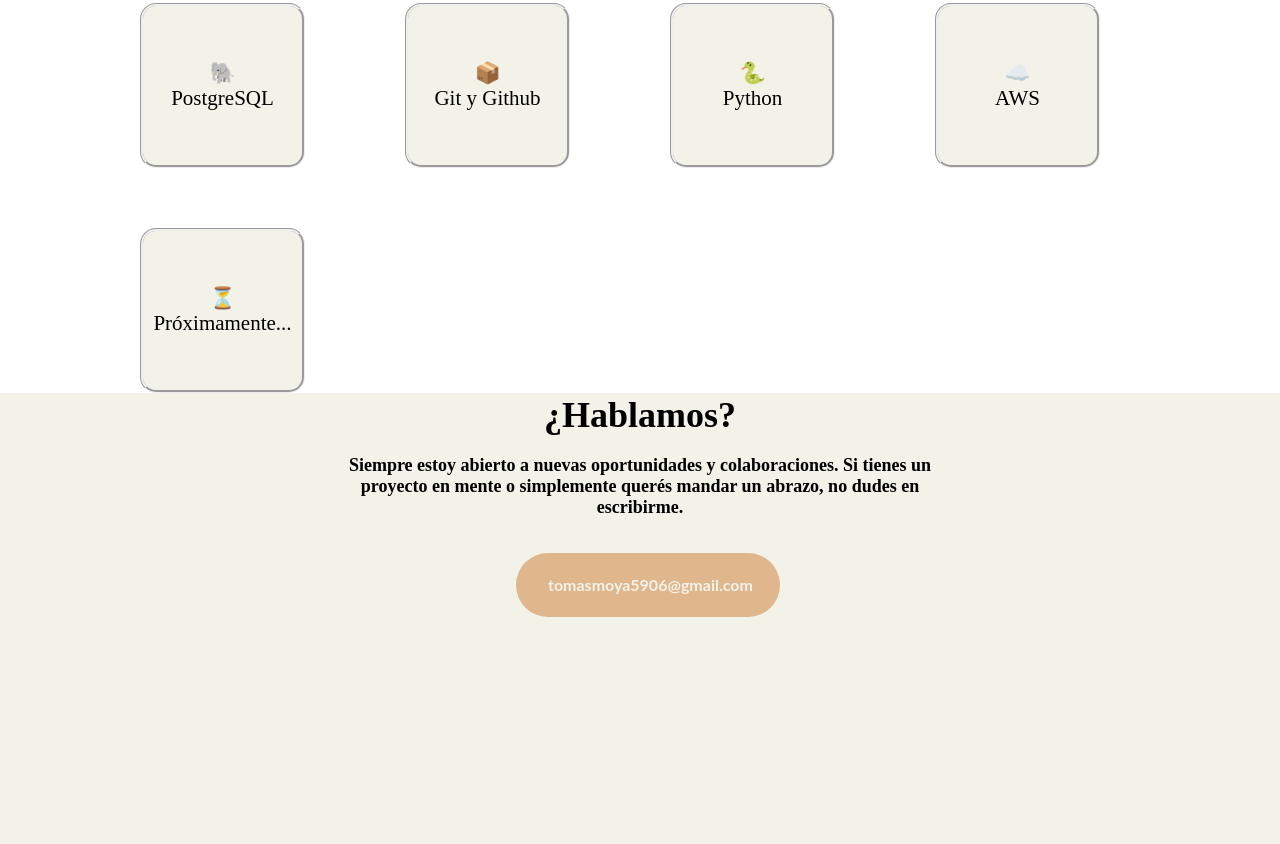
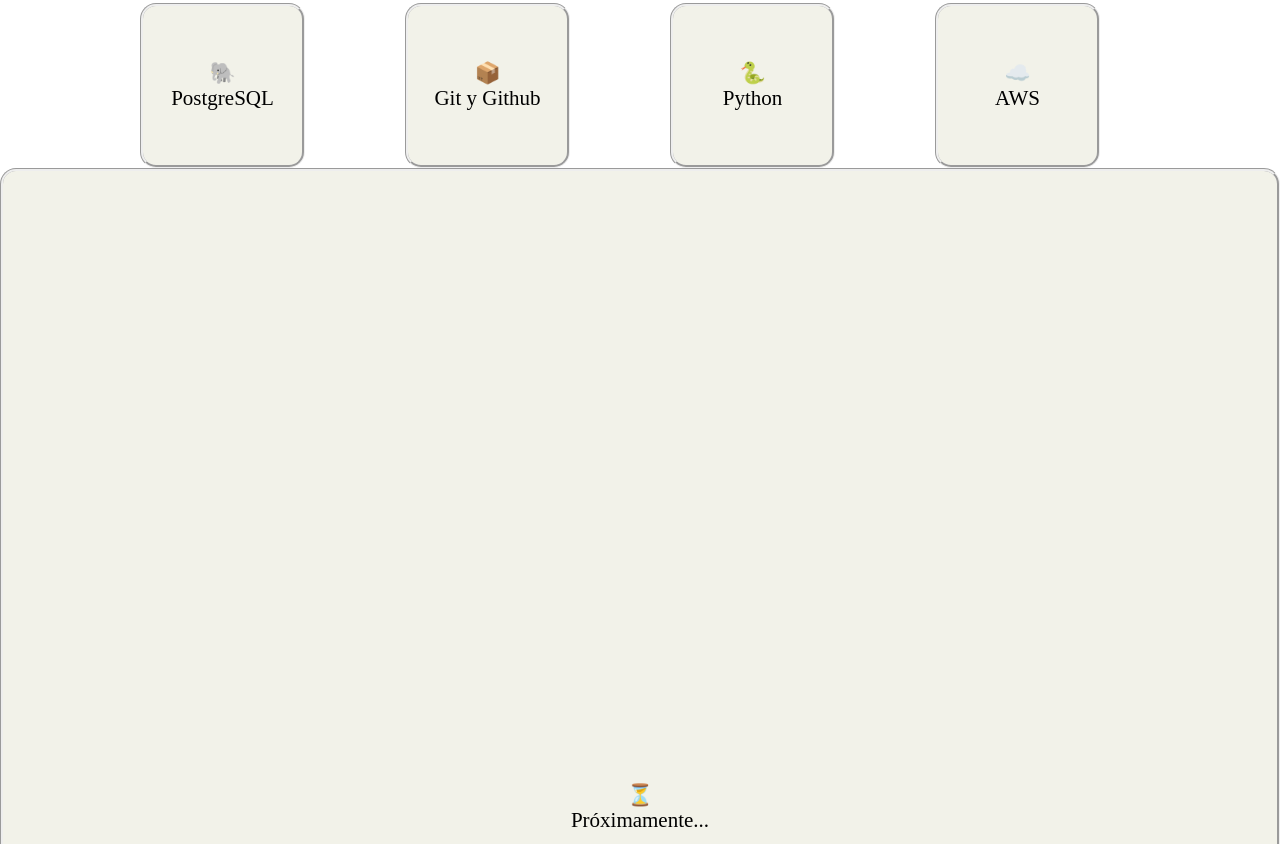
Before and after one commit to TomasMoya/Proyecto-Portafolio-Web, a plain HTML site: page index.html in a window 1280 px wide. Shown: the part 1976-2820 px from the top of the page. Before the commit the page ends 2609 px from the top, so only its background shows below. Drawn offline with Linux system fonts and the light colour scheme.

Commit message:
Optimizando el Index.html
Se hicieron algunos retoques para poder hacer cambios

```diff
--- a/index.html
+++ b/index.html
@@ -50,6 +50,8 @@
                         <a class="tecnologias-y-herramientas-elemento">📦<br>Git y Github</a>
                         <a class="tecnologias-y-herramientas-elemento">🐍<br>Python</a>
                         <a class="tecnologias-y-herramientas-elemento">☁️<br>AWS</a>
+                    </div>
+                    <div id="proximamente">
                         <a class="tecnologias-y-herramientas-elemento">⏳<br>Próximamente...</a>
                     </div>
                 </section>
```
